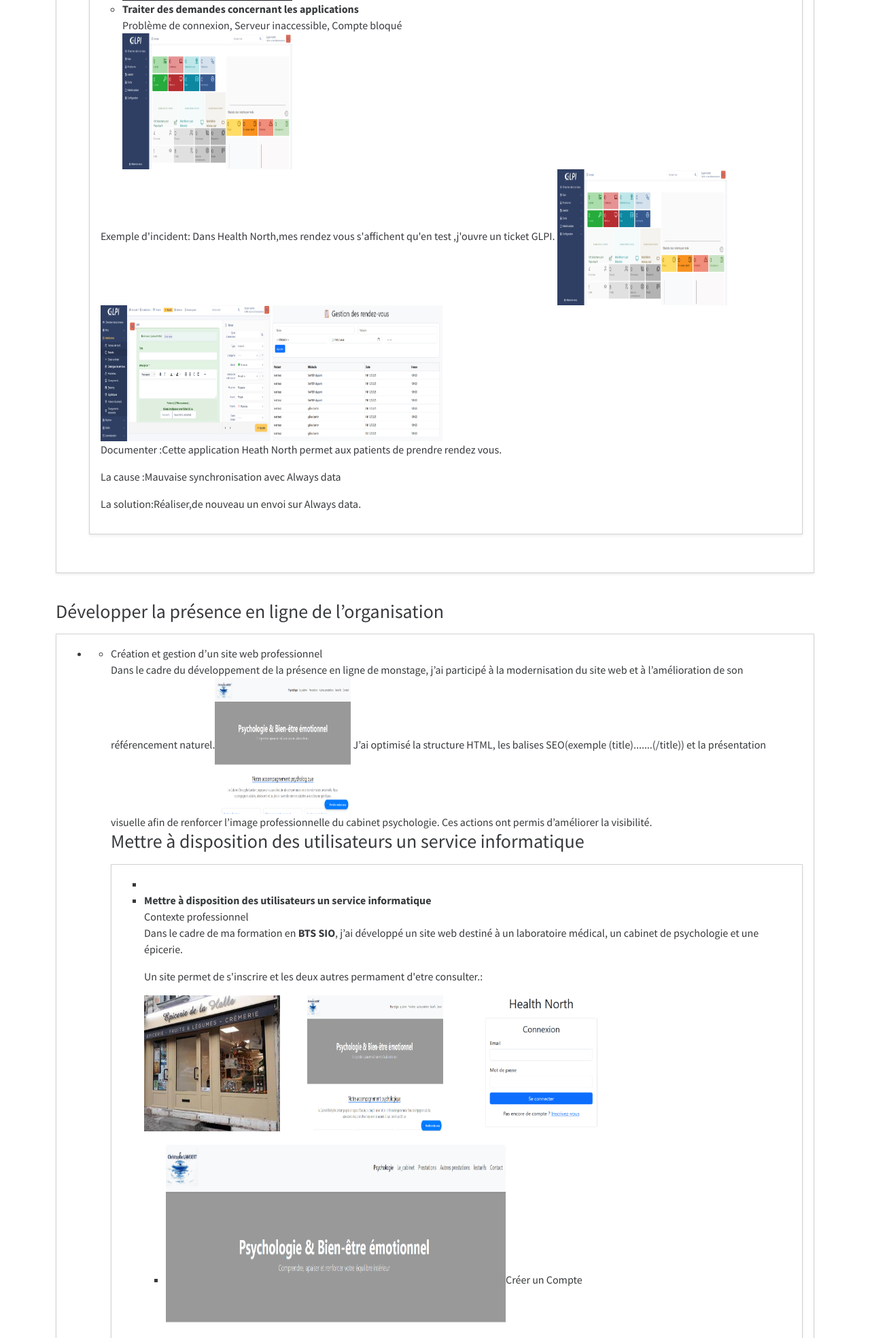
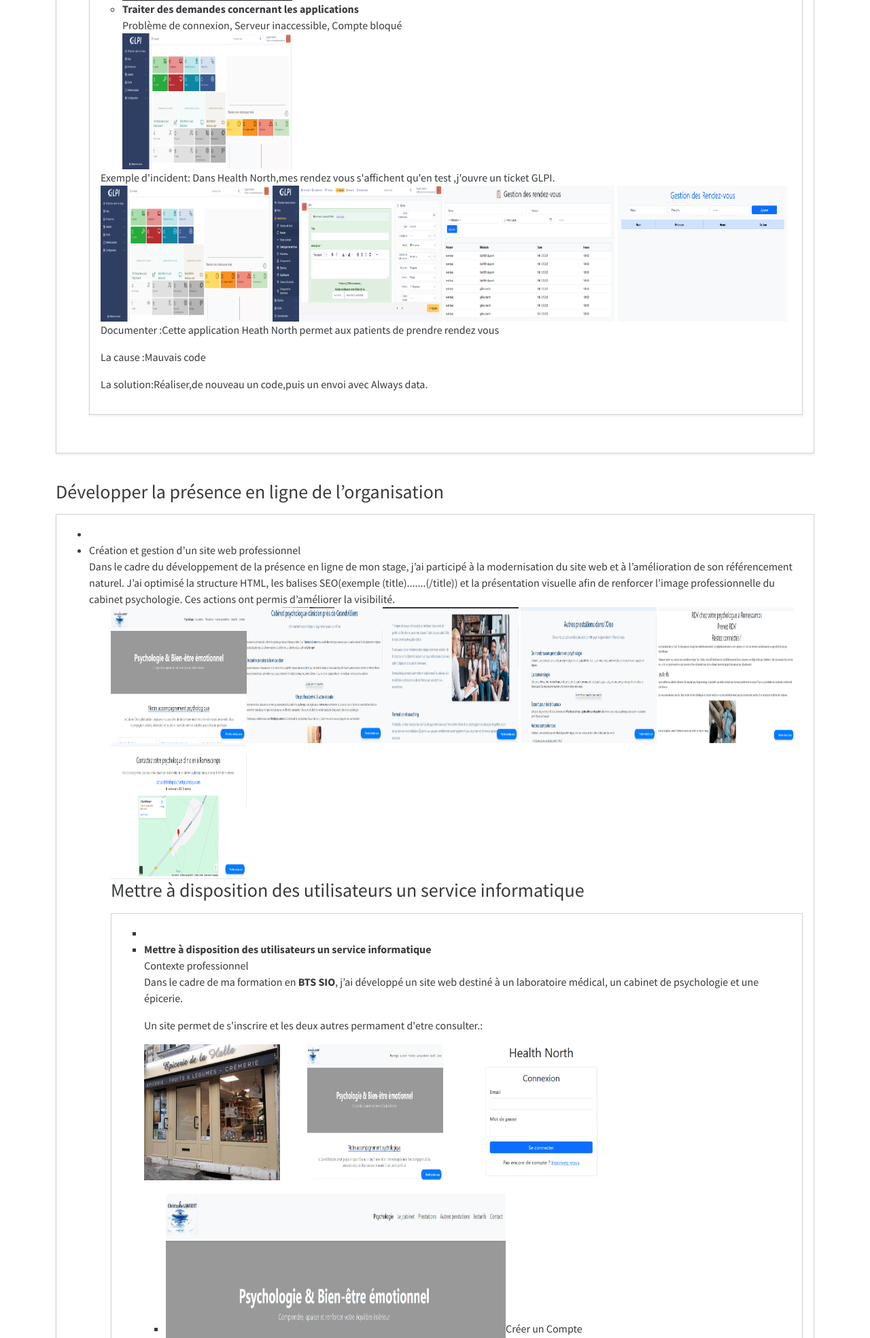
Before and after one commit to Bineta76/competences, a PHP site: page / in a window 1280 px wide. Shown: the part 2061-4029 px from the top of the page at 68% size. Run offline with PHP 8.4, Linux system fonts and the light colour scheme; some libraries are stand-ins or nearby versions.

Commit message:
heath north

```diff
--- a/index.html
+++ b/index.html
@@ -149,13 +149,17 @@ Création des utilisateurs, inventaire des postes et gestion des demandes d’as
 </ul>             Exemple d'incident:
 
                   Dans Health North,mes rendez vous s'affichent qu'en test ,j'ouvre un ticket GLPI.
-                  <img src="assets/glpi.png" width="250" height =200>
-                 <img src="assets/glpi3.png"width="250" height=200>
-                 <img src="assets/gestion_des_rendezvous.png" width="250" height="200">
+                 <div class="images">
+  <img src="assets/glpi.png" width="250" height="200">
+  <img src="assets/glpi3.png" width="250" height="200">
+  <img src="assets/gestion_des_rendezvous.png" width="250" height="200">
+  <img src="assets/gestiondesredezvous2.png" width="250" height="200">
+</div>
+                 <p> Documenter :Cette application Heath North permet aux patients de prendre rendez vous</p>
 
-                 <p> Documenter :Cette application Heath North permet aux patients de prendre rendez vous.</p>
-                  <p>La cause :Mauvaise synchronisation avec Always data</p>
-                  <p>La solution:Réaliser,de nouveau un envoi sur Always data.</p>
+                  <p>La cause :Mauvais code</p>
+
+                  <p>La solution:Réaliser,de nouveau un code,puis un envoi avec Always data.</p>
 
               </ul>
             </div>
@@ -175,15 +179,15 @@ Création des utilisateurs, inventaire des postes et gestion des demandes d’as
 
 
 
-            <ul>
-              <li>Création et gestion d’un site web professionnel</li>
-             Dans le cadre du développement de la présence en ligne de monstage, j’ai participé à la modernisation du site web
-et à l’amélioration de son référencement naturel.<img src="assets/psychologie.png" width="200" height="200">
+           <li>Création et gestion d’un site web professionnel</li>
+             Dans le cadre du développement de la présence en ligne de mon stage, j’ai participé à la modernisation du site web
+et à l’amélioration de son référencement naturel.
 J’ai optimisé la structure HTML, les balises SEO(exemple (title).......(/title)) et la présentation visuelle afin de renforcer
  l’image professionnelle du cabinet psychologie.
 Ces actions ont permis d’améliorer la visibilité.</li>
-
-
+ <ul>
+  <img src="assets/psychologie.png" width="200" height="200"><img src="assets/psycho1.png" width="200" height="200"><img src="assets/psycho2.png" width="200" height="200">
+  <img src="assets/psycho3.png" width="200" height="200"> <img src="assets/psycho4.png" width="200" height="200"> <img src="assets/psycho5.png" width="200" height="200">
 
       <!-- Compétence : Mettre à disposition des utilisateurs -->
       <h3 class="mb-3">Mettre à disposition des utilisateurs un service informatique</h3>
@@ -247,20 +251,18 @@ L’objectif était de proposer un service informatique fiable, sécurisé et ac
           <strong> Analyser les objectifs et les modalités d’organisation d’un projet :</strong>
             <ul>
               <li>
-  <p>Inscription et connexion des patients</p>
+<p>Inscription et connexion des patients</p><img src="assets/heath_north4.png"width="200" height="200">
 
-<p>Création, modification et suppression de rendez-vous</p>
+<p>Création, modification et suppression de rendez-vous</p><img src="assets/heath_north5.png"width="200" height="200">
 
 <p>Affichage des rendez-vous dans un calendrier</p>
 
-<p>Gestion des comptes rendus médicaux</p>
+<p>Gestion des comptes rendus médicaux</p><img src="assets/heath_north6.png"width="200" height="200">
 
 <p>Consultation de l’historique médical</p>
 
 <p>Interface administrateur pour gérer les données</p>
 
-<p>Recherche de patients</p>
-            </li>
 
 Liste des centres du laboratoire
               <li>Définition des fonctionnalités (gestion des rendez-vous, base de données MySQL, interface utilisateur)</li>
@@ -352,11 +354,11 @@ Liste des centres du laboratoire
         <li>Newsletters spécialisées en cybersécurité et développement</li>
       <a href=https://www.cyber-securite.fr/ target="_blank">
             NetworkChuck – Cybersécurité & Réseaux
-        <a href=https://thehackernews.com/
+        <a href=https://www.linkedin.fr>
 
 
 
-          <!-- Identité professionnelle -->
+          <!--- Identité professionnelle --->
 
     <li>
       Création et mise à jour d’un profil LinkedIn professionnel
@@ -370,7 +372,7 @@ Liste des centres du laboratoire
       Publication et partage de projets réalisés
 
       <div class="projets-images">
-        <img src="assets/heath_north.png" width="200" height="200">
+        <img src="assets/epicerie2.png" width="200" height="200">
 
 
         <img src="assets/heath_north2.png" width="200" height="200">
@@ -399,8 +401,8 @@ Liste des centres du laboratoire
 </div>
     <li>Mise en avant des projets réalisés</li>
 
-    > <img src="assets/heath_north.png" width="200" height="200" alt="Projet Heath North 2">
-                <img src="assets/heath_north2.png" width="200" height="200" alt="Projet Heath North 2">
+    <img src="assets/heath_north2.png" width="200" height="200" alt="Projet Heath North 2">
+                <img src="assets/epicerie.png" width="200" height="200" alt="Projet epicerie">
                 <img src="assets/psychologie.png" width="200" height="200" alt="Projet Psychologie">
               </li>
 
--- a/style.css
+++ b/style.css
@@ -23,3 +23,6 @@
     justify-content: center;
   }
 }
+.images {
+  text-align: center;
+}
```
Also changed, not shown: assets/epicerie2.png (renamed from assets/heath_north.png), assets/gestiondesredezvous2.png (added), assets/heath_north5.png (added), assets/heath_north6.png (added), assets/psycho1.png (added), assets/psycho2.png (added), assets/psycho3.png (added), assets/psycho4.png (added), assets/psycho5.png (added).
